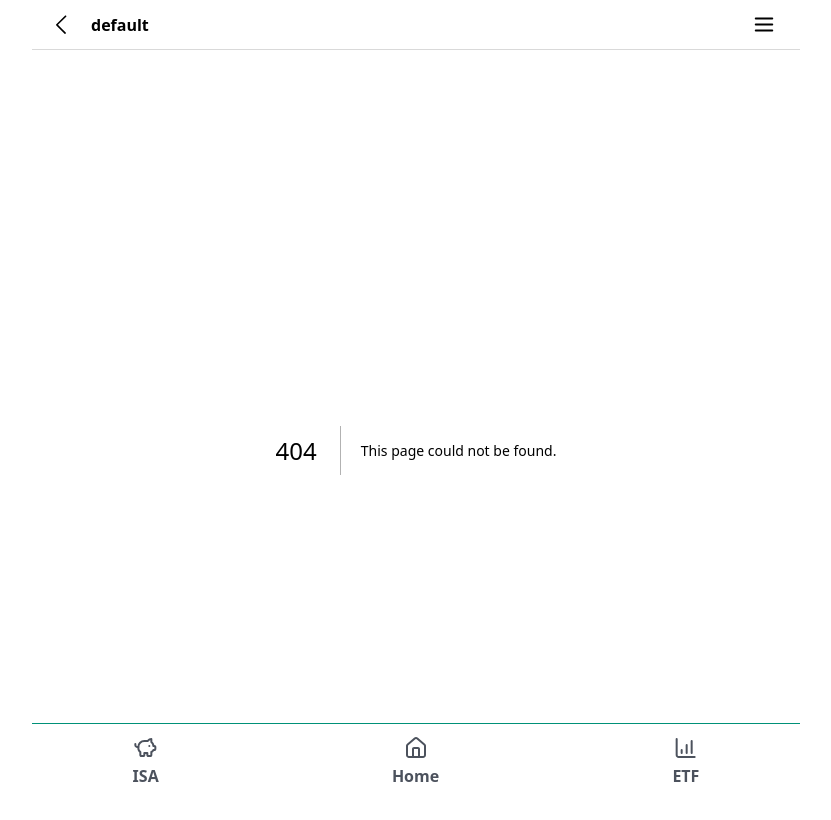
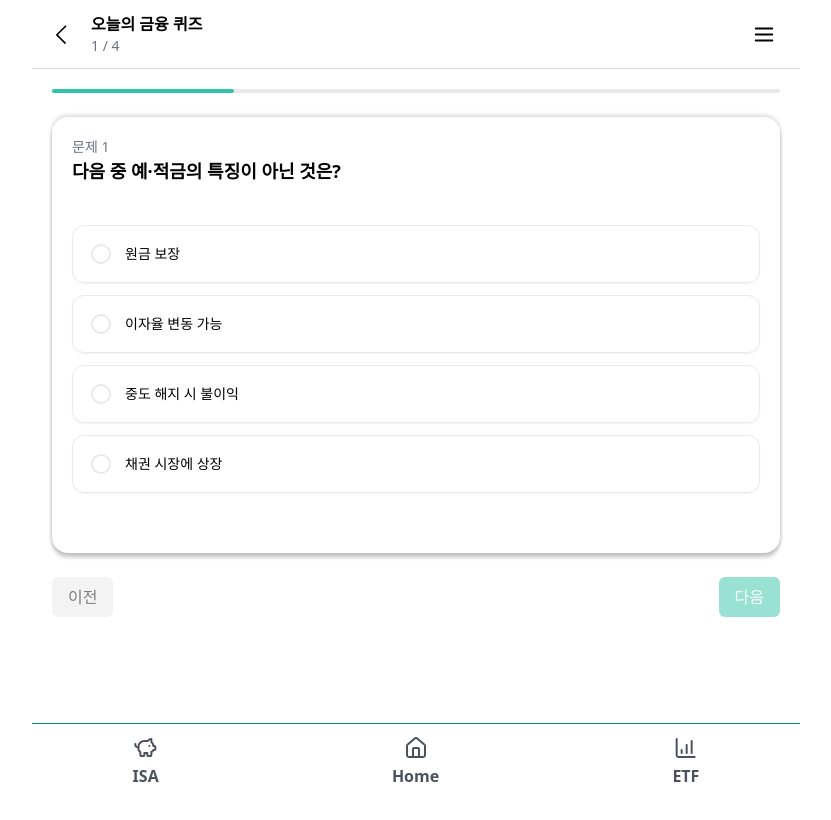
Before and after one commit to jjinleee/ISAID, a Next.js app: page /quiz in a window 1280 px wide. Before the commit this address had no page. Shown: the top 820 px of the page, without its empty margins (224-1055 px from the left). Built offline with nearby package versions, Linux system fonts and the light colour scheme.

Commit message:
feat: 퀴즈 기능 구현

```diff
--- /dev/null
+++ b/app/(routes)/quiz/_components/quiz-content.tsx
@@ -0,0 +1,70 @@
+import React from 'react';
+import QuestionOption from '@/components/question-option';
+import { QuizQuestion } from '../data/questions';
+
+interface QuizContentProps {
+  question: QuizQuestion;
+  current: number;
+  total: number;
+  selectedAnswer: string | null;
+  onSelect: (value: string) => void;
+  onPrev: () => void;
+  onNext: () => void;
+}
+
+export default function QUIZContent({
+  question,
+  current,
+  total,
+  selectedAnswer,
+  onSelect,
+  onPrev,
+  onNext,
+}: QuizContentProps) {
+  return (
+    <div className='flex flex-col p-5  space-y-6'>
+      {/* 진행 바 */}
+      <div className='h-1 bg-gray-2 rounded'>
+        <div
+          className='h-full bg-primary rounded'
+          style={{ width: `${((current + 1) / total) * 100}%` }}
+        />
+      </div>
+
+      {/* 문제 영역 */}
+      <div className='w-full h-full p-5 border-gray-2 shadow-[0px_4px_4px_rgba(0,0,0,0.25),0px_-2px_4px_rgba(0,0,0,0.15)] rounded-2xl'>
+        <div className='text-sm text-gray-500'>문제 {current + 1}</div>
+        <h2 className='text-lg font-semibold mb-10'>{question.question}</h2>
+
+        <div className='flex flex-col w-full gap-3 mb-10'>
+          {question.options.map((option) => (
+            <QuestionOption
+              key={option.value}
+              text={option.label}
+              active={selectedAnswer === option.value}
+              onClick={() => onSelect(option.value)}
+            />
+          ))}
+        </div>
+      </div>
+
+      {/* 네비 버튼 */}
+      <div className='flex justify-between'>
+        <button
+          onClick={onPrev}
+          disabled={current === 0}
+          className='px-4 py-2 bg-gray-2 rounded-md disabled:opacity-50'
+        >
+          이전
+        </button>
+        <button
+          onClick={onNext}
+          disabled={!selectedAnswer}
+          className='px-4 py-2 bg-primary text-white rounded-md disabled:opacity-50'
+        >
+          {current === total - 1 ? '결과 보기' : '다음'}
+        </button>
+      </div>
+    </div>
+  );
+}
--- /dev/null
+++ b/app/(routes)/quiz/_components/quiz-page-container.tsx
@@ -0,0 +1,42 @@
+'use client';
+
+import { useEffect, useState } from 'react';
+import { useHeader } from '@/context/header-context';
+import { questions, QuizOption, QuizQuestion } from '../data/questions';
+import QUIZContent from './quiz-content';
+import ResultPage from './result-page';
+
+export default function QUIZPageContainer() {
+  const { setHeader } = useHeader();
+
+  const total = questions.length;
+  const [current, setCurrent] = useState<number>(0);
+  const [answers, setAnswers] = useState<Record<number, string>>({});
+  useEffect(() => {
+    const subtitle =
+      current === total ? '퀴즈 결과' : `${current + 1} / ${total}`;
+    setHeader('오늘의 금융 퀴즈', subtitle);
+  }, [setHeader, current, total]);
+
+  const selectAnswer = (value: string) =>
+    setAnswers((prev) => ({ ...prev, [current]: value }));
+
+  const goPrev = () => setCurrent((i) => Math.max(i - 1, 0));
+  const goNext = () => setCurrent((i) => Math.min(i + 1, total));
+
+  if (current === total) {
+    return <ResultPage questions={questions} answers={answers} />;
+  }
+
+  return (
+    <QUIZContent
+      question={questions[current]}
+      current={current}
+      total={total}
+      selectedAnswer={answers[current] ?? null}
+      onSelect={selectAnswer}
+      onPrev={goPrev}
+      onNext={goNext}
+    />
+  );
+}
--- /dev/null
+++ b/app/(routes)/quiz/_components/result-page.tsx
@@ -0,0 +1,62 @@
+import React from 'react';
+import QuestionOption from '@/components/question-option';
+import { QuizQuestion } from '../data/questions';
+
+interface ResultPageProps {
+  questions: QuizQuestion[];
+  answers: Record<number, string>;
+}
+
+export default function ResultPage({ questions, answers }: ResultPageProps) {
+  // 틀린 문제들만 필터링
+  const wrongList = questions
+    .map((q, idx) => ({ question: q, answer: answers[idx], index: idx }))
+    .filter(
+      (item) =>
+        !item.question.options.find((o) => o.value === item.answer)?.isCorrect
+    );
+
+  const wrongCount = wrongList.length;
+  const total = questions.length;
+  const score = total - wrongCount;
+
+  return (
+    <div className='flex flex-col p-5 space-y-6'>
+      {/* 결과 요약 카드 */}
+      <div className='w-full bg-primary rounded-lg p-6 text-center text-white'>
+        <h1 className='text-2xl font-bold mb-2'>퀴즈 완료!</h1>
+        <p>
+          {total}문제 중 {score}문제 정답
+        </p>
+        <p>정답률: {Math.round((score / total) * 100)}%</p>
+      </div>
+
+      {/* 오답 문제 리스트 */}
+      {wrongList.map(({ question, answer, index }) => (
+        <div
+          key={question.id}
+          className='w-full h-full p-5 border-gray-2 shadow-[0px_4px_4px_rgba(0,0,0,0.25),0px_-2px_4px_rgba(0,0,0,0.15)] rounded-2xl'
+        >
+          <div className='text-sm text-gray-500 mb-1'>문제 {index + 1}</div>
+          <h2 className='text-lg font-semibold mb-10'>{question.question}</h2>
+
+          <div className='flex flex-col w-full gap-2 mb-10'>
+            {question.options.map((option) => {
+              const isSelected = option.value === answer;
+              const isCorrect = option.isCorrect;
+              return (
+                <QuestionOption
+                  key={option.value}
+                  text={option.label}
+                  active={isCorrect}
+                  error={isSelected && !isCorrect}
+                  onClick={() => {}}
+                />
+              );
+            })}
+          </div>
+        </div>
+      ))}
+    </div>
+  );
+}
--- /dev/null
+++ b/app/(routes)/quiz/data/questions.ts
@@ -0,0 +1,63 @@
+export interface QuizOption {
+  label: string;
+  value: string;
+  isCorrect: boolean;
+}
+
+export interface QuizQuestion {
+  id: number;
+  question: string;
+  options: QuizOption[];
+  explanation: string;
+}
+
+export const questions: QuizQuestion[] = [
+  {
+    id: 1,
+    question: '다음 중 예·적금의 특징이 아닌 것은?',
+    options: [
+      { label: '원금 보장', value: 'a', isCorrect: false },
+      { label: '이자율 변동 가능', value: 'b', isCorrect: true },
+      { label: '중도 해지 시 불이익', value: 'c', isCorrect: false },
+      { label: '채권 시장에 상장', value: 'd', isCorrect: false },
+    ],
+    explanation: '예·적금은 채권이 아니므로 상장되지 않습니다.',
+  },
+  {
+    id: 2,
+    question: 'ETF의 장점으로 옳은 것을 모두 고르세요.',
+    options: [
+      { label: '저비용 운용', value: 'a', isCorrect: true },
+      { label: '분산투자 효과', value: 'b', isCorrect: true },
+      { label: '배당금 확정 지급', value: 'c', isCorrect: false },
+      { label: '원금 보장', value: 'd', isCorrect: false },
+    ],
+    explanation: 'ETF는 저비용·분산투자가 가능하지만, 원금 보장은 없습니다.',
+  },
+  {
+    id: 3,
+    question: 'ISA(개인종합자산관리계좌)의 가입 가능 연령은?',
+    options: [
+      { label: '만 18세 이상', value: 'a', isCorrect: true },
+      { label: '만 20세 이상', value: 'b', isCorrect: false },
+      { label: '만 15세 이상', value: 'c', isCorrect: false },
+      { label: '연령 무관', value: 'd', isCorrect: false },
+    ],
+    explanation: 'ISA는 만 18세 이상 개인이 가입할 수 있습니다.',
+  },
+  {
+    id: 4,
+    question: 'ETF 투자 시 주의해야 할 사항으로 적절하지 않은 것은?',
+    options: [
+      { label: '거래시간 중 실시간 매매 가능', value: 'a', isCorrect: false },
+      {
+        label: '기초지수 대비 추적오차 발생 가능',
+        value: 'b',
+        isCorrect: true,
+      },
+      { label: '분산투자 효과 활용', value: 'c', isCorrect: false },
+      { label: '투자 원금이 보장됨', value: 'd', isCorrect: true },
+    ],
+    explanation: 'ETF는 투자원금 보장이 없으며, 추적오차가 발생할 수 있습니다.',
+  },
+];
--- /dev/null
+++ b/app/(routes)/quiz/page.tsx
@@ -0,0 +1,7 @@
+import QUIZPageContainer from './_components/quiz-page-container';
+
+const QUIZPage = () => {
+  return <QUIZPageContainer />;
+};
+
+export default QUIZPage;
--- a/components/question-option.tsx
+++ b/components/question-option.tsx
@@ -3,34 +3,35 @@ import { CircleEmpty } from '@/public/images/circle-empty';
 import type { QuestionOptionProps } from '@/types/components.ts';
 import { Button } from '@/components/ui/button';
 
-// onClick event 가 있는 컴포넌트입니다. 부모 컴포넌트에서 use client 선언을 해주셔야 오류 없이 사용 가능합니다.
-// ex) <QuestionOption
-//   text={'gml'}
-//   active={true}
-//   onClick={() => {
-//     console.log('gungun');
-//   }}
-// />
+// 사용자가 선택한 오답에만 빨간 배경/테두리를 적용합니다.
+
 export const QuestionOption = ({
   text,
   active,
+  error = false,
   onClick,
 }: QuestionOptionProps) => {
   return (
     <Button
       variant={active ? 'default' : 'outline'}
-      className='w-full text-left justify-start h-auto p-4 border border-gray-2 py-2 font-normal rounded-xl'
+      className={`
+        w-full text-left justify-start h-auto p-4
+        border ${error ? 'border-hana-red bg-hana-red' : 'border-gray-2'}
+        font-normal rounded-xl
+      `}
       onClick={onClick}
+      disabled={error}
     >
       <div
-        className={`flex items-center gap-3 ${active ? 'text-white' : 'text-black'}`}
+        className={`flex items-center gap-3 ${
+          active ? 'text-white' : error ? 'text-white' : 'text-black'
+        }`}
       >
-        {active ? (
+        {active || error ? (
           <CircleCheck className='!w-6 !h-6' />
         ) : (
           <CircleEmpty className='!w-6 !h-6' />
         )}
-
         <span>{text}</span>
       </div>
     </Button>
--- a/types/components.ts
+++ b/types/components.ts
@@ -33,6 +33,7 @@ export type ButtonProps = {
 export type QuestionOptionProps = {
   text: string;
   active?: boolean;
+  error?: boolean;
   onClick?: () => void;
 };
 
```
